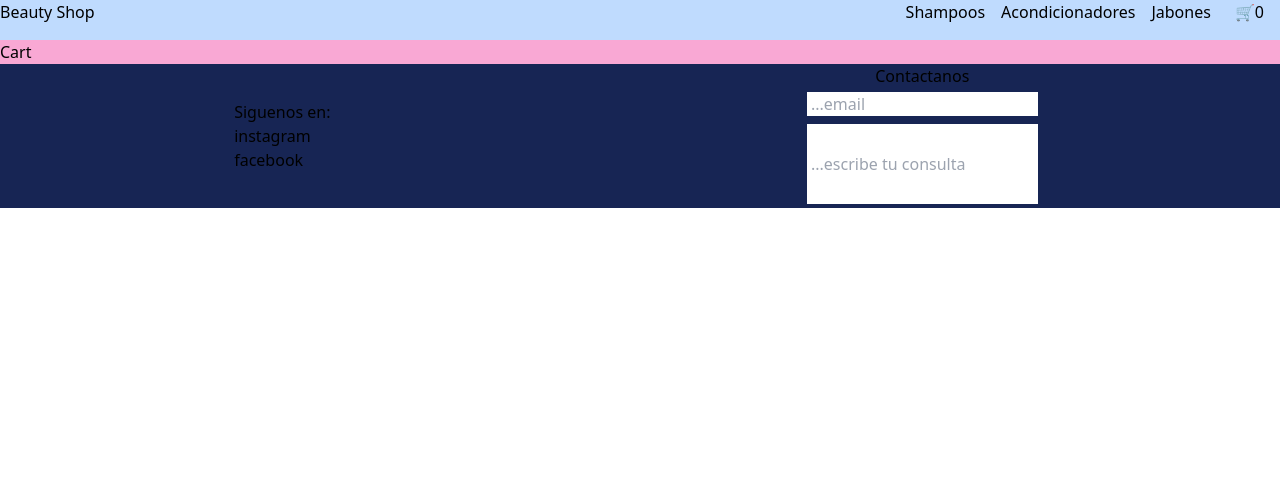
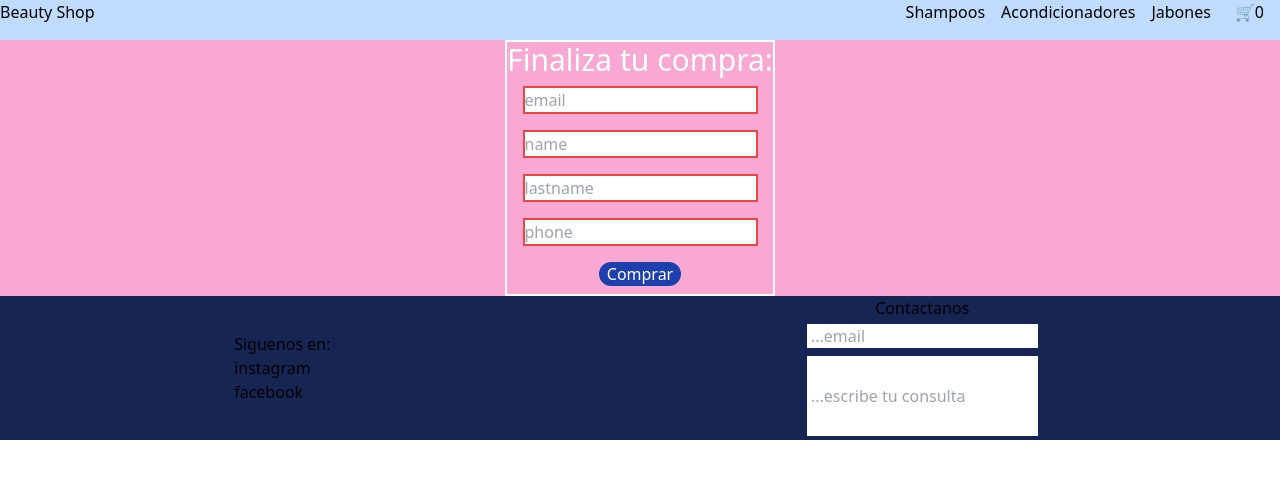
Before and after one commit to navifuentes/E-commerce-proyect, a React (Create React App) app in the folder my-app/: page /cart in a window 1280 px wide. Shown: the top 478 px of the page. Built offline with nearby package versions, Linux system fonts and the light colour scheme.

Commit message:
trying cart checkout

```diff
--- /dev/null
+++ b/my-app/src/components/Form/CartForm.jsx
@@ -0,0 +1,37 @@
+import React, { useState } from "react";
+
+const CartForm = (props) => {
+  //const { total , package } = props;
+
+  const [form, setForm] = useState({
+    buyer: {
+      email: "",
+      name: "",
+      lastname: "",
+      phone: "",
+    },
+  });
+
+  return (
+    <>
+      <form
+        className="flex flex-col items-center text-black text-center justify-between border-2 border-white"
+        action=""
+      >
+        <h3 className="text-white text-3xl">Finaliza tu compra:</h3>
+        <input className="border-2 border-red-500 my-2" type="email" placeholder="email" />
+        <input className="border-2 border-red-500 my-2" type="text" placeholder="name" />
+        <input className="border-2 border-red-500 my-2" type="text" placeholder="lastname" />
+        <input className="border-2 border-red-500 my-2" type="tel" placeholder="phone" />
+        <button
+          className="rounded-full bg-blue-800 hover:bg-blue-950 text-white px-2 my-2"
+          type="submit"
+        >
+          Comprar
+        </button>
+      </form>
+    </>
+  );
+};
+
+export default CartForm;
--- a/my-app/src/components/ItemList/ItemList.jsx
+++ /dev/null
@@ -1,7 +0,0 @@
-import React from "react";
-
-const ItemList = () => {
-  return <div>ItemList</div>;
-};
-
-export default ItemList;
--- a/my-app/src/components/ItemListContainer/ItemListContainer.jsx
+++ b/my-app/src/components/ItemListContainer/ItemListContainer.jsx
@@ -3,13 +3,12 @@ import useFirebase from "../../hooks/useFirebase";
 import ItemCard from "../ItemCard/ItemCard";
 
 const ItemListContainer = () => {
-
   const { productos, getProducts } = useFirebase();
   const [filter, setFilter] = useState([]);
 
   useEffect(() => {
     getProducts();
-  });
+  }, [productos]);
 
   return (
     <div className="grid grid-cols-2 justify-around">
--- /dev/null
+++ b/my-app/src/hooks/useItemCount.jsx
@@ -0,0 +1,19 @@
+import React, { useState } from "react";
+
+const useItemCount = (stock) => {
+  const [cantidad, setCantidad] = useState(1);
+
+  const sumarCantidad = () => {
+    if (stock - 1 > cantidad) {
+      setCantidad(cantidad + 1);
+    }
+  };
+  const restarCantidad = () => {
+    if (cantidad > 1) {
+      setCantidad(cantidad - 1);
+    }
+  };
+
+  return { cantidad, sumarCantidad, restarCantidad };
+};
+export default useItemCount;
--- a/my-app/src/pages/Cart.jsx
+++ b/my-app/src/pages/Cart.jsx
@@ -1,7 +1,12 @@
 import React from "react";
+import CartForm from "../components/Form/CartForm";
 
 const Cart = () => {
-  return <div>Cart</div>;
+  return (
+    <div className="flex flex-row justify-evenly items-center">
+      <CartForm />
+    </div>
+  );
 };
 
 export default Cart;
```
